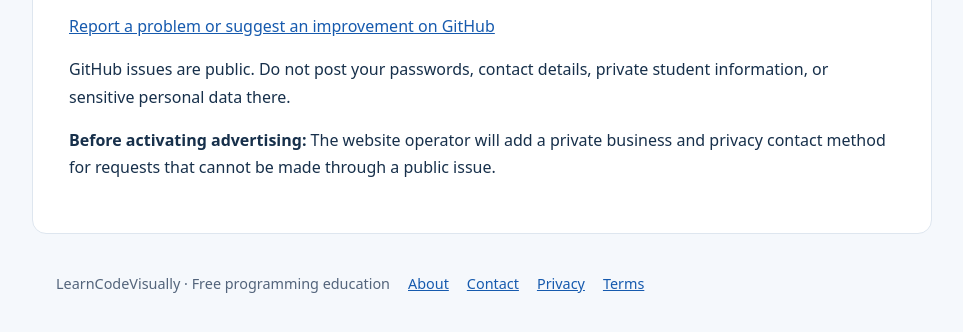
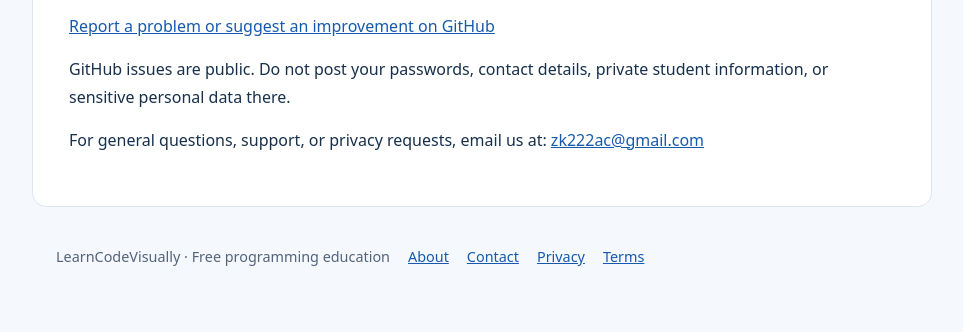
Before and after one commit to zk222ac001/datastrukturer, a website: page contact.html in a window 1280 px wide. Shown: the part 266-598 px from the top of the page, without its empty margins (158-1121 px from the left). Drawn offline with Linux system fonts and the light colour scheme.

Commit message:
Update contact.html

```diff
--- a/contact.html
+++ b/contact.html
@@ -6,5 +6,11 @@
 <p>Have you found an incorrect code example, an accessibility problem, or a broken link? Questions and improvement suggestions are welcome.</p>
 <p><a href="https://github.com/zk222ac001/datastrukturer/issues/new" rel="noopener noreferrer">Report a problem or suggest an improvement on GitHub</a></p>
 <p>GitHub issues are public. Do not post your passwords, contact details, private student information, or sensitive personal data there.</p>
-<p><strong>Before activating advertising:</strong> The website operator will add a private business and privacy contact method for requests that cannot be made through a public issue.</p></main>
+<p>
+  For general questions, support, or privacy requests,
+  email us at:
+  <a href="mailto:zk222ac@gmail.com">
+    zk222ac@gmail.com
+  </a>
+</p></main>
 <footer aria-label="Website information"><span>LearnCodeVisually · Free programming education</span><a href="/about.html">About</a><a href="/contact.html">Contact</a><a href="/privacy.html">Privacy</a><a href="/terms.html">Terms</a></footer></body></html>
```
